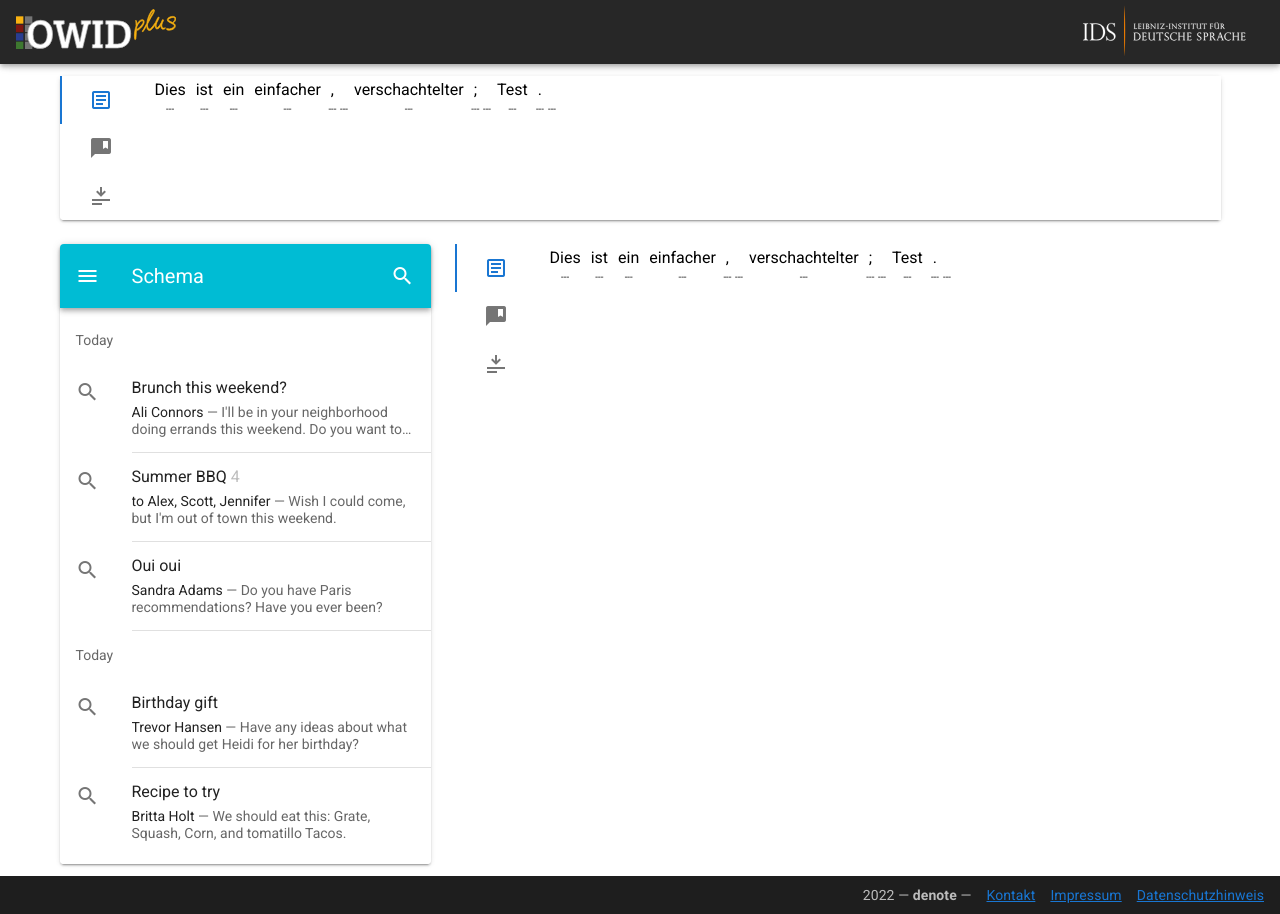
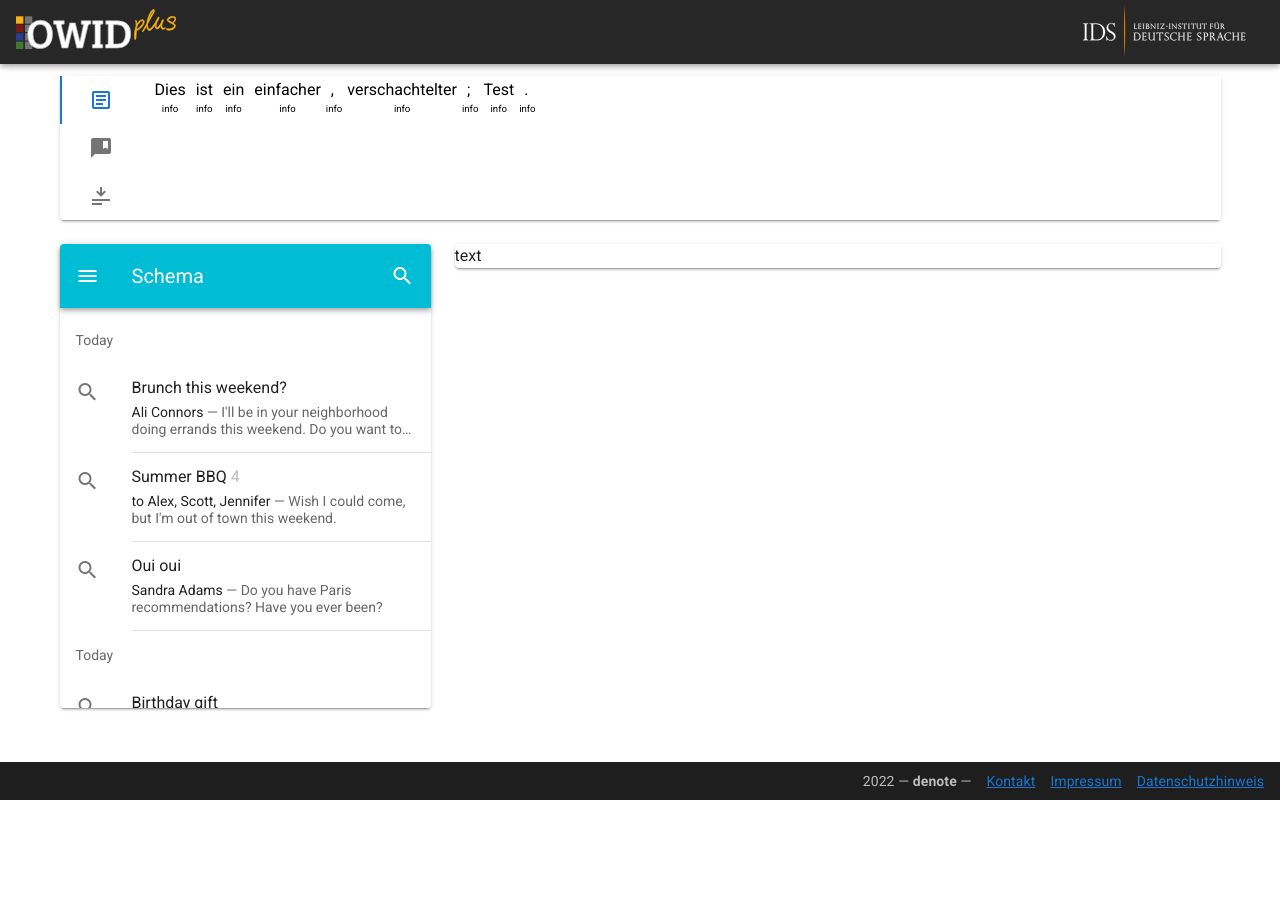
Before and after one commit to notesjor/IDS.Lexik.denote, a Nuxt app in the folder denote/: page / in a window 1280 px wide. After the commit the page ends 800 px from the top, so only its background shows below. Built offline with nearby package versions, Linux system fonts and the light colour scheme.

Commit message:
// commit

```diff
--- a/denote/components/CardView.vue
+++ b/denote/components/CardView.vue
@@ -1,12 +1,6 @@
 <template>
-  <v-card
-    max-width="450"
-    class="mx-auto"
-  >
-    <v-toolbar
-      color="cyan"
-      dark
-    >
+  <v-card max-width="450" class="mx-auto">
+    <v-toolbar color="cyan" dark>
       <v-app-bar-nav-icon></v-app-bar-nav-icon>
 
       <v-toolbar-title>Schema</v-toolbar-title>
@@ -17,8 +11,7 @@
         <v-icon>mdi-magnify</v-icon>
       </v-btn>
     </v-toolbar>
-
-    <v-list three-line>
+      <v-list three-line class="light">
         <template v-for="(item, index) in items">
           <v-subheader
             v-if="item.header"
@@ -29,20 +22,19 @@
           <v-divider
             v-else-if="item.divider"
             :key="index"
-          :inset="item.inset"
+            inset="true"
           ></v-divider>
 
-        <v-list-item
-          v-else
-          :key="item.title"
-        >
+          <v-list-item v-else :key="item.title">
             <v-list-item-icon>
-            <v-icon>{{item.icon}}</v-icon>
+              <v-icon>{{ item.icon }}</v-icon>
             </v-list-item-icon>
 
             <v-list-item-content>
               <v-list-item-title v-html="item.title"></v-list-item-title>
-            <v-list-item-subtitle v-html="item.subtitle"></v-list-item-subtitle>
+              <v-list-item-subtitle
+                v-html="item.subtitle"
+              ></v-list-item-subtitle>
             </v-list-item-content>
           </v-list-item>
         </template>
@@ -50,42 +42,130 @@
   </v-card>
 </template>
 
+<style>
+.v-list {
+  height: 400px;
+  overflow-y: auto;
+}
+</style>
+
 <script>
 export default {
   data: () => ({
     items: [
-        { header: 'Today' },
+      { header: "Today" },
       {
-          icon: 'mdi-magnify',
-          title: 'Brunch this weekend?',
+        icon: "mdi-magnify",
+        title: "Brunch this weekend?",
         subtitle: `<span class="text--primary">Ali Connors</span> &mdash; I'll be in your neighborhood doing errands this weekend. Do you want to hang out?`,
       },
       { divider: true, inset: true },
       {
-          icon: 'mdi-magnify',
+        icon: "mdi-magnify",
         title: 'Summer BBQ <span class="grey--text text--lighten-1">4</span>',
         subtitle: `<span class="text--primary">to Alex, Scott, Jennifer</span> &mdash; Wish I could come, but I'm out of town this weekend.`,
       },
       { divider: true, inset: true },
       {
-          icon: 'mdi-magnify',
-          title: 'Oui oui',
-          subtitle: '<span class="text--primary">Sandra Adams</span> &mdash; Do you have Paris recommendations? Have you ever been?',
+        icon: "mdi-magnify",
+        title: "Oui oui",
+        subtitle:
+          '<span class="text--primary">Sandra Adams</span> &mdash; Do you have Paris recommendations? Have you ever been?',
       },
       { divider: true, inset: true },
-        { header: 'Today' },
+      { header: "Today" },
       {
-          icon: 'mdi-magnify',
-          title: 'Birthday gift',
-          subtitle: '<span class="text--primary">Trevor Hansen</span> &mdash; Have any ideas about what we should get Heidi for her birthday?',
+        icon: "mdi-magnify",
+        title: "Birthday gift",
+        subtitle:
+          '<span class="text--primary">Trevor Hansen</span> &mdash; Have any ideas about what we should get Heidi for her birthday?',
       },
       { divider: true, inset: true },
       {
-          icon: 'mdi-magnify',
-          title: 'Recipe to try',
-          subtitle: '<span class="text--primary">Britta Holt</span> &mdash; We should eat this: Grate, Squash, Corn, and tomatillo Tacos.',
+        icon: "mdi-magnify",
+        title: "Recipe to try",
+        subtitle:
+          '<span class="text--primary">Britta Holt</span> &mdash; We should eat this: Grate, Squash, Corn, and tomatillo Tacos.',
+      },
+      { divider: true, inset: true },
+      {
+        icon: "mdi-magnify",
+        title: "Oui oui",
+        subtitle:
+          '<span class="text--primary">Sandra Adams</span> &mdash; Do you have Paris recommendations? Have you ever been?',
+      },
+      { divider: true, inset: true },
+      { header: "Today" },
+      {
+        icon: "mdi-magnify",
+        title: "Birthday gift",
+        subtitle:
+          '<span class="text--primary">Trevor Hansen</span> &mdash; Have any ideas about what we should get Heidi for her birthday?',
+      },
+      { divider: true, inset: true },
+      {
+        icon: "mdi-magnify",
+        title: "Recipe to try",
+        subtitle:
+          '<span class="text--primary">Britta Holt</span> &mdash; We should eat this: Grate, Squash, Corn, and tomatillo Tacos.',
+      },
+      { header: "Today" },
+      {
+        icon: "mdi-magnify",
+        title: "Brunch this weekend?",
+        subtitle: `<span class="text--primary">Ali Connors</span> &mdash; I'll be in your neighborhood doing errands this weekend. Do you want to hang out?`,
+      },
+      { divider: true, inset: true },
+      {
+        icon: "mdi-magnify",
+        title: 'Summer BBQ <span class="grey--text text--lighten-1">4</span>',
+        subtitle: `<span class="text--primary">to Alex, Scott, Jennifer</span> &mdash; Wish I could come, but I'm out of town this weekend.`,
+      },
+      { divider: true, inset: true },
+      {
+        icon: "mdi-magnify",
+        title: "Oui oui",
+        subtitle:
+          '<span class="text--primary">Sandra Adams</span> &mdash; Do you have Paris recommendations? Have you ever been?',
+      },
+      { divider: true, inset: true },
+      { header: "Today" },
+      {
+        icon: "mdi-magnify",
+        title: "Birthday gift",
+        subtitle:
+          '<span class="text--primary">Trevor Hansen</span> &mdash; Have any ideas about what we should get Heidi for her birthday?',
+      },
+      { divider: true, inset: true },
+      {
+        icon: "mdi-magnify",
+        title: "Recipe to try",
+        subtitle:
+          '<span class="text--primary">Britta Holt</span> &mdash; We should eat this: Grate, Squash, Corn, and tomatillo Tacos.',
+      },
+      { divider: true, inset: true },
+      {
+        icon: "mdi-magnify",
+        title: "Oui oui",
+        subtitle:
+          '<span class="text--primary">Sandra Adams</span> &mdash; Do you have Paris recommendations? Have you ever been?',
+      },
+      { divider: true, inset: true },
+      { header: "Today" },
+      {
+        icon: "mdi-magnify",
+        title: "Birthday gift",
+        subtitle:
+          '<span class="text--primary">Trevor Hansen</span> &mdash; Have any ideas about what we should get Heidi for her birthday?',
+      },
+      { divider: true, inset: true },
+      {
+        icon: "mdi-magnify",
+        title: "Recipe to try",
+        subtitle:
+          '<span class="text--primary">Britta Holt</span> &mdash; We should eat this: Grate, Squash, Corn, and tomatillo Tacos.',
       },
     ],
   }),
-  }
+};
 </script>
--- a/denote/components/DetailView.vue
+++ b/denote/components/DetailView.vue
@@ -1,29 +1,5 @@
 <template>
-  <v-tabs vertical>
-      <v-tab>
-        <v-icon left>
-          mdi-text-box-outline
-        </v-icon>
-      </v-tab>
-      <v-tab>
-        <v-icon left>
-          mdi-message-bookmark
-        </v-icon>
-      </v-tab>
-      <v-tab>
-        <v-icon left>
-          mdi-format-align-bottom
-        </v-icon>
-      </v-tab>
-
-      <v-tab-item>
-        <TextViewPure/>
-      </v-tab-item>
-      <v-tab-item>
-        <TextViewHighlight/>
-      </v-tab-item>
-      <v-tab-item>
-        <TextViewKwic/>
-        </v-tab-item>
-    </v-tabs>
+  <v-card>
+    text
+  </v-card>
 </template>
--- a/denote/components/TextViews/Token.vue
+++ b/denote/components/TextViews/Token.vue
@@ -10,7 +10,7 @@ export default {
   data() {
     return {
       color: "000",
-      info:"---"
+      info:"info"
     };
   },
   props: ["text", "highlight"],
--- a/denote/layouts/default.vue
+++ b/denote/layouts/default.vue
@@ -58,3 +58,43 @@ export default {
   },
 };
 </script>
+
+<style>
+.light::-webkit-scrollbar {
+  width: 15px;
+}
+
+.light::-webkit-scrollbar-track {
+  background: #e6e6e6;
+  border-left: 1px solid #dadada;
+}
+
+.light::-webkit-scrollbar-thumb {
+  background: #b0b0b0;
+  border: solid 3px #e6e6e6;
+  border-radius: 7px;
+}
+
+.light::-webkit-scrollbar-thumb:hover {
+  background: black;
+}
+
+.dark::-webkit-scrollbar {
+  width: 15px;
+}
+
+.dark::-webkit-scrollbar-track {
+  background: #202020;
+  border-left: 1px solid #2c2c2c;
+}
+
+.dark::-webkit-scrollbar-thumb {
+  background: #3e3e3e;
+  border: solid 3px #202020;
+  border-radius: 7px;
+}
+
+.dark::-webkit-scrollbar-thumb:hover {
+  background: white;
+}
+</style>
--- a/denote/store/textViewData.js
+++ b/denote/store/textViewData.js
@@ -7,12 +7,13 @@ export const state = () => ({
 
 export const mutations = {
   text_set(state, text) {
-    var replacements = ['.', '!', '?', ':', ';', ','];
+    var replacements = ['.', '!', '?', ':', ';', ',', '-', '_', '*', '#', '€', '$', '%', '^', '&', '=', '+', '~', '`', '|', '\\', '/', '<', '>', '{', '}', '[', ']', '(', ')', '"', "'", '\n', '\r', '\t', '\'', '“', '”', '‘', '’', '„', '‚', '‹', '›', '«', '»', '‹', '›'];
     text = text.toString();
     for (var i = 0; i < replacements.length; i++) {
       text = text.replace(replacements[i], ` ${replacements[i]} `);
     }
-    state.data.tokens = text.toString().split(" ");
+
+    state.data.tokens = text.replace("  ", " ").replace("  ", " ").replace("  ", " ").trim().split(" ");
   },
   token_set(state, token) {
     state.data.token = token;
```
Also changed, not shown: 1 other file (tests, documents, lock files or other folders). Lines whose indentation alone changed are shown as unchanged.
